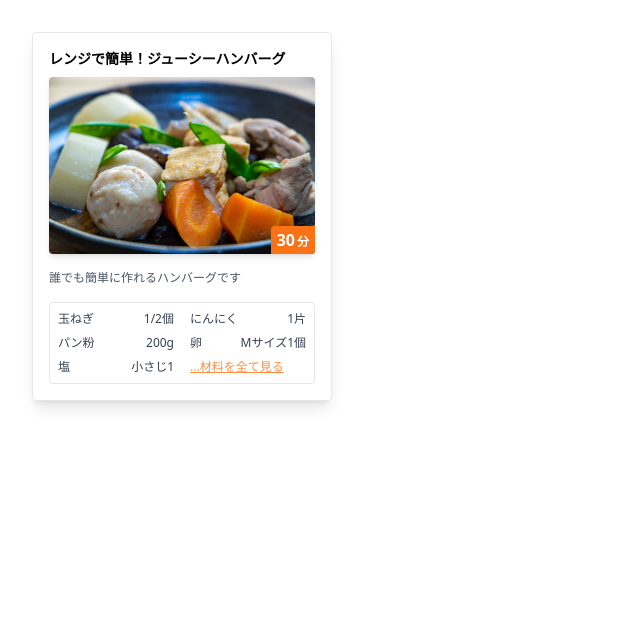
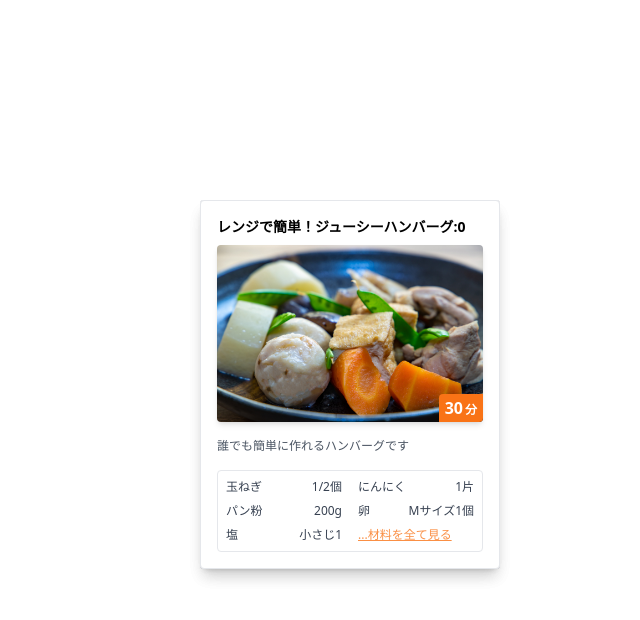
Before and after one commit to yuta-ike/tinder-like-ui, a React app: page / in a window 1280 px wide. Shown: the top 620 px of the page, without its empty margins (0-640 px from the left). Built offline with nearby package versions, Linux system fonts and the light colour scheme; the HTML template or start-up script is replaced by a standard one.

Commit message:
feat:swipe action

```diff
--- a/package.json
+++ b/package.json
@@ -8,11 +8,13 @@
   },
   "dependencies": {
     "react": "^17.0.2",
-    "react-dom": "^17.0.2"
+    "react-dom": "^17.0.2",
+    "throttle-debounce": "^3.0.1"
   },
   "devDependencies": {
     "@types/react": "^17.0.33",
     "@types/react-dom": "^17.0.10",
+    "@types/throttle-debounce": "^2.1.0",
     "@typescript-eslint/eslint-plugin": "^5.8.1",
     "@typescript-eslint/parser": "^5.8.1",
     "@vitejs/plugin-react": "^1.0.7",
--- a/src/App.tsx
+++ b/src/App.tsx
@@ -1,9 +1,17 @@
 import Card from "./components/Card"
+import SwipeCardDeck from "./components/SwipeCardDeck"
 
 const App: React.VFC = () => {
   return (
-    <div className="m-8">
-      <Card />
+    <div className="flex m-[200px]">
+      <SwipeCardDeck
+        count={10}
+        render={(index, selected) => (
+          <div>
+            <Card title={`レンジで簡単！ジューシーハンバーグ:${index}`} showShadow={selected} />
+          </div>
+        )}
+      />
     </div>
   )
 }
--- a/src/components/Card.tsx
+++ b/src/components/Card.tsx
@@ -10,14 +10,23 @@ const ingredients = [
   { item: "ナツメグ（あれば）", amount: "少々" },
 ]
 
-const Card: React.VFC = () => {
+export type CardProps = {
+  title: string
+  showShadow?: boolean
+}
+
+const Card: React.VFC<CardProps> = ({ title, showShadow = false }) => {
   return (
-    <section className="w-[300px] border rounded border-gray-200 p-4 shadow-lg">
+    <section
+      className={`w-[300px] border rounded border-gray-200 p-4 ${
+        showShadow ? "shadow-lg" : ""
+      } bg-white`}
+    >
       <div>
-        <h1 className="text-sm font-bold">レンジで簡単！ジューシーハンバーグ</h1>
+        <h1 className="text-sm font-bold">{title}</h1>
       </div>
       <div className="relative mt-2 overflow-hidden rounded shadow-md">
-        <img src="/public/image1.jpg" alt="" className="drag-none" />
+        <img src="/image1.jpg" alt="" className="drag-none" />
         <div className="absolute bottom-0 right-0 px-1.5 py-0.5 font-bold text-white bg-orange-500 rounded-tl shadow rounded-rb">
           30
           <span className="ml-0.5 text-xs">分</span>
--- /dev/null
+++ b/src/components/SwipeCard.tsx
@@ -0,0 +1,112 @@
+import React, { useEffect, useRef, useState } from "react"
+import { throttle } from "throttle-debounce"
+
+const easeOutSine = (x: number) => {
+  return Math.sin((x * Math.PI) / 2)
+}
+
+export type SwipeCardProps = {
+  children: React.ReactNode
+  onSwipeRight?: () => void
+  onSwipeLeft?: () => void
+  onDrag?: (process: number) => void
+  border?: number
+  className?: string
+  disableAction?: boolean
+}
+
+const SwipeCard: React.VFC<SwipeCardProps> = ({
+  children,
+  onDrag,
+  onSwipeRight,
+  onSwipeLeft,
+  border = 0.2,
+  className,
+  disableAction,
+}) => {
+  const [isDragging, setIsDragging] = useState(false)
+  const [dragProcess, setDragProcess] = useState<number>(0.0)
+  const cardWrapperRef = useRef<HTMLDivElement | null>(null)
+  const dragBasePosX = useRef<number | null>(null)
+
+  const handleDragStart = (e: React.MouseEvent) => {
+    if (disableAction) {
+      return
+    }
+    setIsDragging(true)
+    dragBasePosX.current = e.clientX
+    console.log("drag start")
+  }
+
+  useEffect(() => {
+    const callback = throttle(50, (e: any) => {
+      if (disableAction || !isDragging) {
+        return
+      }
+      console.log("dragging")
+      const xDel = e.clientX - (dragBasePosX.current ?? 0)
+      const process =
+        cardWrapperRef.current?.clientWidth === 0
+          ? 0
+          : xDel / (cardWrapperRef.current?.clientWidth ?? 200)
+      setDragProcess(process)
+      console.log("dragging", process)
+    })
+    document.addEventListener("mousemove", callback)
+    return () => document.removeEventListener("mousemove", callback)
+  }, [isDragging, disableAction])
+
+  useEffect(() => {
+    const callback = () => {
+      if (disableAction || !isDragging) {
+        return
+      }
+      setIsDragging(false)
+
+      if (border < Math.abs(dragProcess)) {
+        if (dragProcess < 0) {
+          onSwipeLeft?.()
+        } else {
+          onSwipeRight?.()
+        }
+        setTimeout(() => {
+          dragBasePosX.current = null
+          setDragProcess(dragProcess < 0 ? -1.0 : 1.0)
+        }, 0)
+      } else {
+        // NOTE: アニメーションを発火させるため
+        setTimeout(() => {
+          dragBasePosX.current = null
+          setDragProcess(0)
+        }, 0)
+      }
+    }
+    document.addEventListener("mouseup", callback)
+    return () => document.removeEventListener("mouseup", callback)
+  }, [isDragging, dragProcess, disableAction])
+
+  const normalizedDragProcess = Math.max(-1.0, Math.min(dragProcess, 1.0))
+  const x = easeOutSine(normalizedDragProcess) * (cardWrapperRef.current?.clientWidth ?? 200) * 0.75
+  const y =
+    easeOutSine(Math.abs(normalizedDragProcess)) * (cardWrapperRef.current?.clientHeight ?? 200)
+  const rotate = easeOutSine(normalizedDragProcess) * 45
+
+  useEffect(() => {
+    onDrag?.(normalizedDragProcess)
+  }, [normalizedDragProcess, onDrag])
+
+  return (
+    <div
+      onMouseDown={handleDragStart}
+      className={`flex ${!isDragging ? "transition" : "select-none"} ${className}`}
+      style={{
+        transform: `translate(${x}px, ${y}px) rotate(${rotate}deg)`,
+      }}
+      ref={cardWrapperRef}
+    >
+      {children}
+    </div>
+  )
+}
+
+export default SwipeCard
--- /dev/null
+++ b/src/components/SwipeCardDeck.tsx
@@ -0,0 +1,60 @@
+import React from "react"
+import { useState } from "react"
+import SwipeCard from "./SwipeCard"
+
+export type SwipeCardDeckProps = {
+  render: (index: number, selected: boolean) => React.ReactNode
+  count: number
+}
+
+const SwipeCardDeck: React.VFC<SwipeCardDeckProps> = ({ render, count }) => {
+  const [index, setIndex] = useState(0)
+
+  const goNextItem = () => {
+    setIndex((prev) => {
+      if (count <= prev + 1) {
+        return prev + 1
+      }
+      return prev + 1
+    })
+  }
+
+  return (
+    <div className="relative">
+      <div className="select-none">
+        {Array(count)
+          .fill(null)
+          .slice(index + 1)
+          .map((_, id) => (
+            <div className="absolute">{render(id, false)}</div>
+          ))}
+      </div>
+
+      {/* next */}
+      {index + 1 < count && (
+        <SwipeCard key={index + 1} className="absolute">
+          {render(index + 1, true)}
+        </SwipeCard>
+      )}
+      {/* current */}
+      {index < count && (
+        <SwipeCard
+          onSwipeRight={goNextItem}
+          onSwipeLeft={goNextItem}
+          key={index}
+          className="absolute"
+        >
+          {render(index, true)}
+        </SwipeCard>
+      )}
+      {/* prev */}
+      {index !== 0 && (
+        <SwipeCard key={index - 1} className="absolute">
+          {render(index - 1, true)}
+        </SwipeCard>
+      )}
+    </div>
+  )
+}
+
+export default SwipeCardDeck
```
Also changed, not shown: 2 other files (tests, documents, lock files or other folders).
